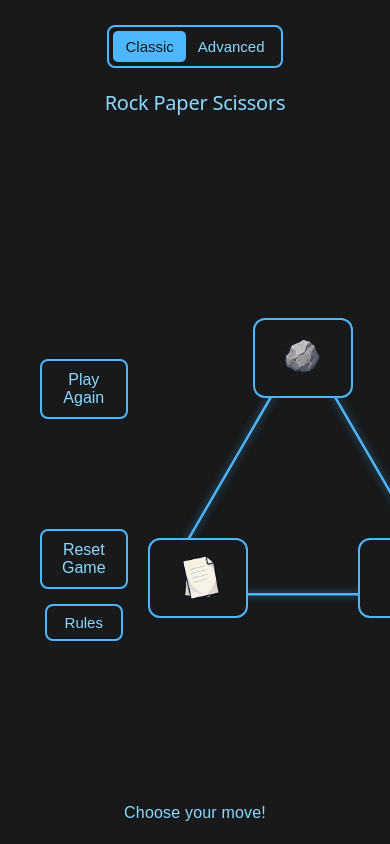
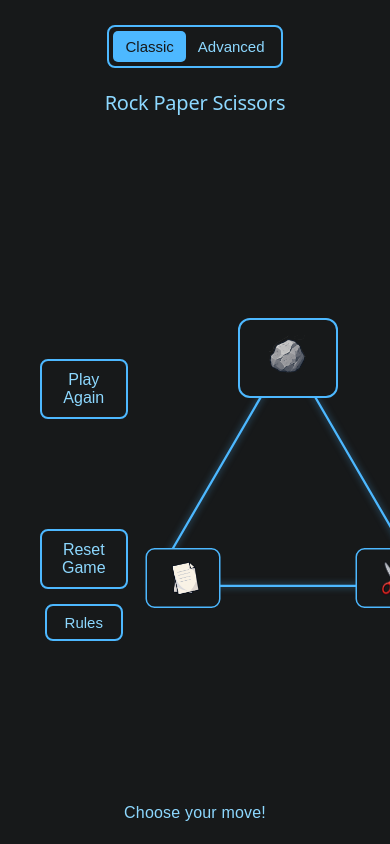
Before and after one commit to warmlingjasper-cpu/rock-paper-scissors, a React app in the folder frontend/: page / in a window 390 px wide. Shown: the top 844 px of the page. Built offline with nearby package versions, Linux system fonts and the light colour scheme; the HTML template or start-up script is replaced by a standard one.

Commit message:
fix layout advanced mode

```diff
--- a/frontend/src/App.css
+++ b/frontend/src/App.css
@@ -259,8 +259,8 @@ body {
 }
 
 .triangle-top {
-  top: 0;
-  left: 50%;
+  top: 0px;
+  left: 35%;
   transform: translateX(-50%);
 }
 
@@ -530,12 +530,12 @@ body {
 
 .triangle.classic .triangle-upper-left {
   top: 220px;
-  left: 20px;
+  left: 5px;
 }
 
 .triangle.classic .triangle-upper-right {
   top: 220px;
-  right: 20px;
+  right: 5px;
 }
 
 .triangle.classic .triangle-lines {
@@ -569,3 +569,30 @@ body {
   background: var(--game-blue);
   color: #17191a;
 }
+
+/* ----- MEDIA ----- */
+
+@media (min-width: 601px) {
+
+  .triangle-top {
+    left: 50%;
+  }
+
+}
+
+@media (max-width: 600px) {
+
+  .triangle-content {
+    margin: 0 auto;
+
+    width: 320px;
+    height: 300px;
+  }
+  .triangle-top,
+  .triangle-upper-right,
+  .triangle-bottom-right,
+  .triangle-bottom-left,
+  .triangle-upper-left {
+    transform: scale(0.75);
+  }
+}
```
